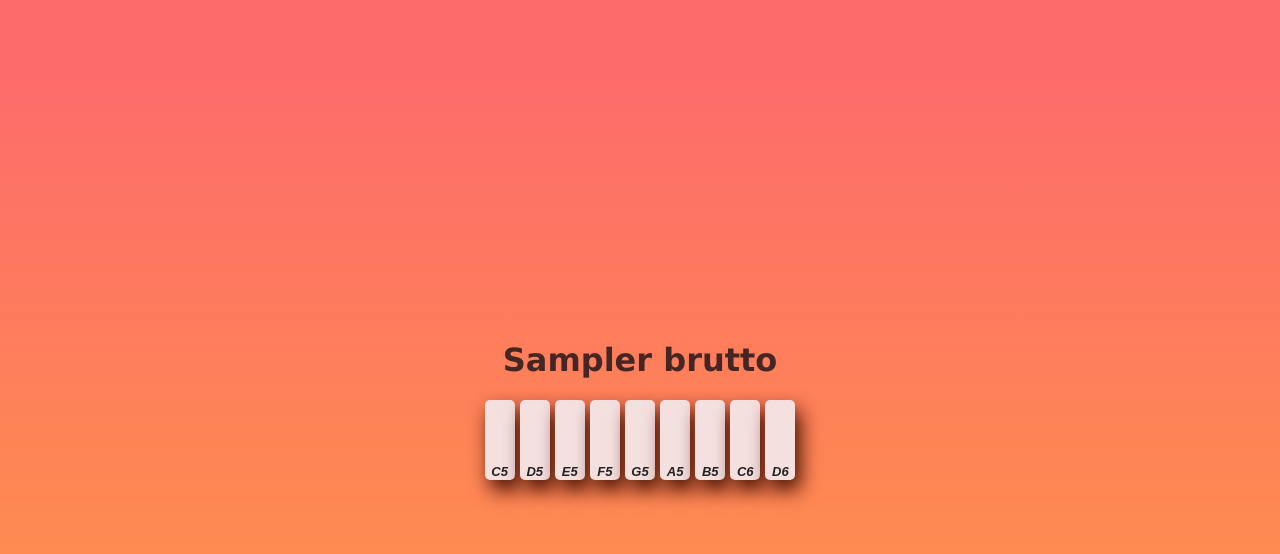
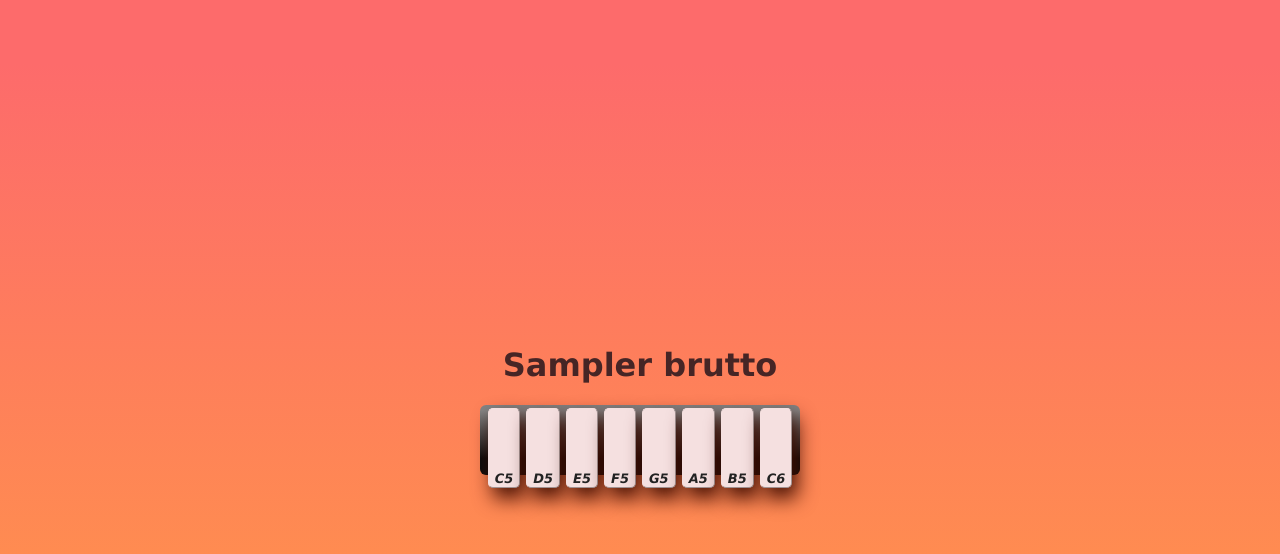
Before and after one commit to mattiamassimi/Sampler_test, a plain HTML site: page index.html in a window 1280 px wide. Both pictures are taken after a click on the button "C5". Drawn offline with nearby package versions, Linux system fonts and the light colour scheme; no server answers.

Commit message:
no htmlbuttons

```diff
--- a/index.html
+++ b/index.html
@@ -5,13 +5,14 @@
     <meta http-equiv="X-UA-Compatible" content="IE=edge">
     <meta name="viewport" content="width=device-width, initial-scale=1.0">
     <title>Sampler brutto</title>
+
     <link rel="stylesheet" href="style.css">
     <meta http-equiv="Content-Security-Policy" content="upgrade-insecure-requests">
 </head>
 <body>
     <h1>Sampler brutto</h1>
     <div id="keyboard" class="keyboard">
-        <button id="key1" class="key">
+        <!-- <button id="key1" class="key">
             <h2>C5 </h2>
         </button>
 
@@ -31,7 +32,7 @@
 
         <button id="key8" class="key"><h2>C6 </h2></button>
 
-        <button id="key9" class="key"><h2>D6 </h2></button>
+        <button id="key9" class="key"><h2>D6 </h2></button> -->
     </div>
 
     <script src="http://unpkg.com/tone"></script>
--- a/script.js
+++ b/script.js
@@ -19,6 +19,16 @@ const key3 = document.getElementById('key3');
 const audioprova= new Tone.Player("https://tonejs.github.io/audio/berklee/gong_1.mp3").toDestination();
 
 
+var sampler = new Tone.Sampler({
+	"C5" : "Violin_C5.mp3"
+}).toDestination();
+
+
+
+
+
+// const shift_1=new PitchShift
+
 // // Song titles
 // const songs = ['Algorithm', 'summer', 'ukulele'];
 
@@ -28,14 +38,14 @@ const audioprova= new Tone.Player("https://tonejs.github.io/audio/berklee/gong_1
 // // Initially load song details into DOM
 // loadSong(songs[songIndex]);
 
-function playSound(){
+function playSound(l){
     keyboard.classList.add('play');
-    audioprova.start();
+    sampler.triggerAttack(l);
 }
 
-function pauseSound(){
+function pauseSound(l){
     keyboard.classList.remove('play');
-    audioprova.stop();
+    sampler.triggerRelease(l);
 }
 
 // Update song details
@@ -62,11 +72,39 @@ function pauseSound(){
 //   }
 
   // Event listeners
-key1.addEventListener('click', () => {
+let keys = [];
+let keyNote=['C5', 'D5', 'E5', 'F5', 'G5', 'A5', 'B5', 'C6'];
+
+for(let i=0; i<8; i++){
+  e=document.createElement("button");
+  e.classList.add("key");
+  label=document.createElement("h2");
+  label.textContent=keyNote[i];
+  e.append(label);
+  keyboard.append(e);
+  keys.push(e);
+}
+
+
+keys.forEach(element =>{
+  element.onclick=function(){
+    let lab = element.getElementsByTagName('h2')[0].innerText;
     const isPlaying = keyboard.classList.contains('play')
+    console.log(lab);
+    if (isPlaying) {
+      pauseSound(lab);
+    } else {
+      playSound(lab);
+    }
+  }
+});
 
-    if (isPlaying) {
-      pauseSound();
-    } else {
-      playSound();
-  }});
+
+// key1.addEventListener('click', () => {
+//     const isPlaying = keyboard.classList.contains('play')
+
+//     if (isPlaying) {
+//       pauseSound();
+//     } else {
+//       playSound();
+//   }});
--- a/style.css
+++ b/style.css
@@ -20,29 +20,31 @@ body{
 
 h1{
     color:rgb(70, 37, 37);
+    font-family: 'Lucida Sans', 'Lucida Sans Regular', 'Lucida Grande', 'Lucida Sans Unicode', Geneva, Verdana, sans-serif;
 }
 h2{
     color:rgb(34, 34, 34);
     font-size: small;
+    font-family: 'Lucida Sans', 'Lucida Sans Regular', 'Lucida Grande', 'Lucida Sans Unicode', Geneva, Verdana, sans-serif;
     font-style: oblique;
     position:relative;
     top:40%;
 }
 .key{
     background-color: rgb(245, 224, 224);
-    position: relative;
+    margin:3px;
     height:80px;
-    width:30px;
+    width:fit-content;
     border-radius: 5px;
-    border-width: 0px;
+    border-width: 1px;
+    border-color: rgb(245, 224, 224);
     cursor: pointer;
     box-shadow: 5px 10px 20px 0 rgb(66, 13, 0);
 }
 
 
 .key:hover{
-    border-width: 1px;
-    border-color: rgb(80, 80, 80);
+    border-color: rgb(31, 31, 31);
 }
 
 .key:active{
@@ -53,3 +55,17 @@ h2{
     );
     box-shadow: 5px 7px 20px 0 rgb(66, 13, 0);
 }
+
+.keyboard{
+    background:linear-gradient(
+        0deg,
+        rgb(12, 12, 12) 23.8%,
+        rgb(131, 131, 131) 92%
+    );
+    display: flex;
+    flex-direction: row;
+    justify-content: center;
+    border-radius: 6px;
+    height:70px;
+    width: 320px;
+}
```
Also changed, not shown: 2 other files.
